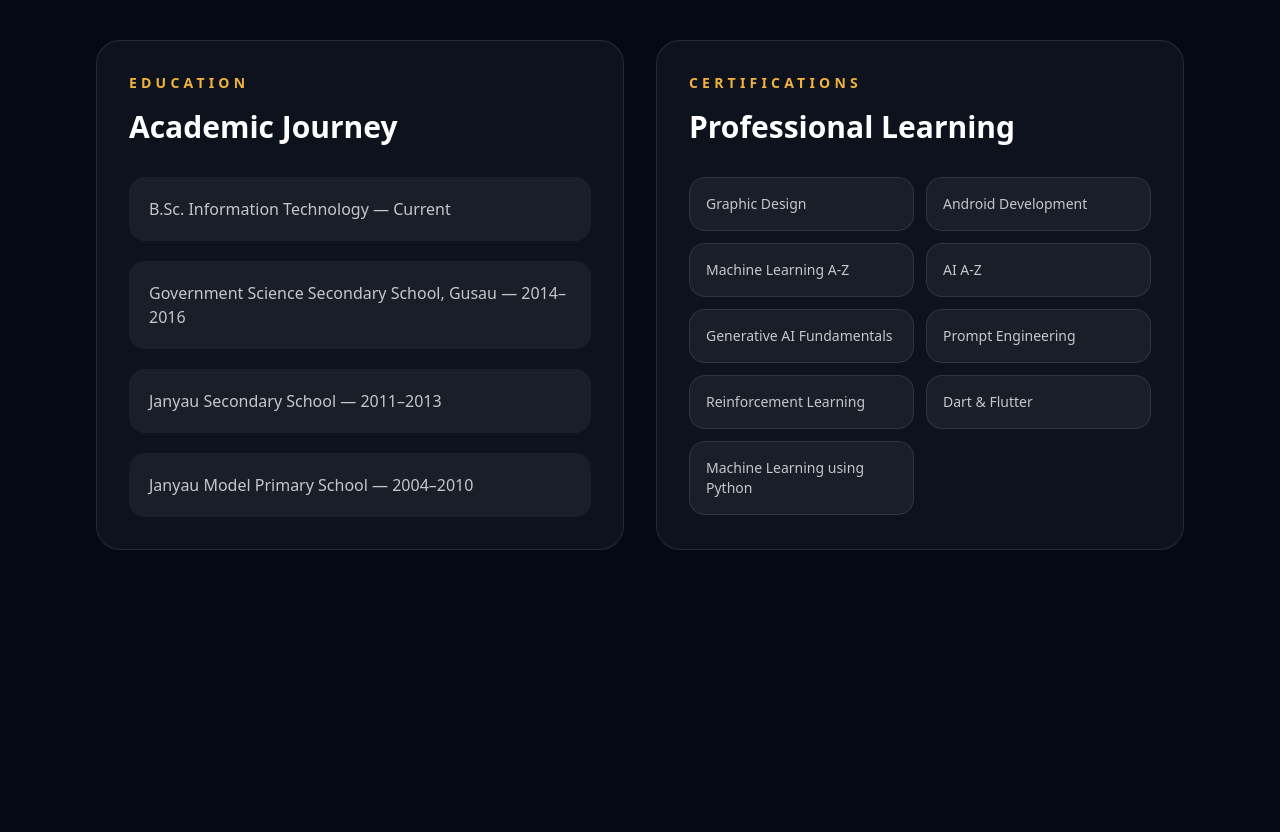
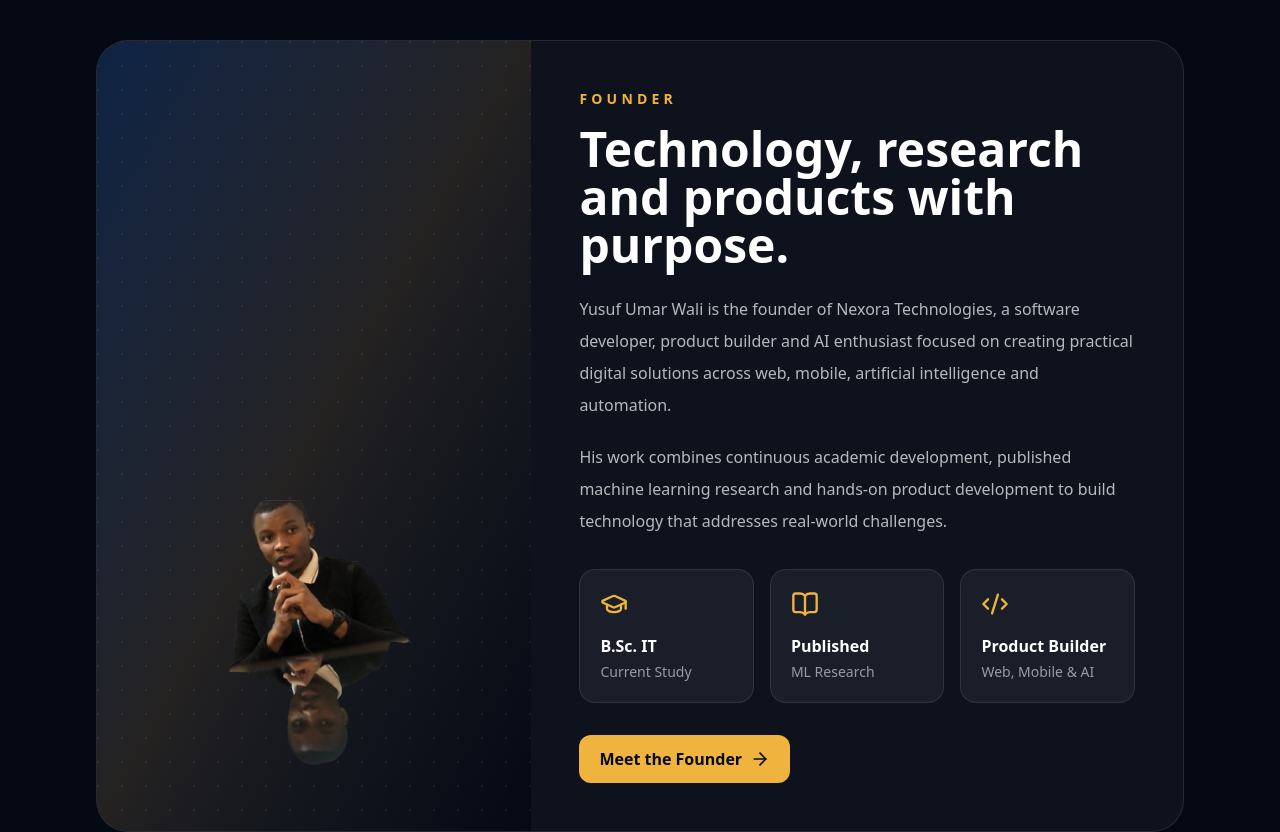
Before and after one commit to YUSUFUMARWALI/nexora-technologies, a Next.js app: page / in a window 1280 px wide. Shown: the part 4620-5452 px from the top of the page. Before the commit the page ends 5234 px from the top, so only its background shows below. Built offline with nearby package versions, Linux system fonts and the light colour scheme.

Commit message:
Add founder preview section

```diff
--- a/src/app/page.tsx
+++ b/src/app/page.tsx
@@ -1,9 +1,10 @@
 import Navbar from "@/components/Navbar";
 import Hero from "@/components/Hero";
 import About from "@/components/About";
-import Education from "@/components/Education";
 import Services from "@/components/Services";
 import ProductsShowcase from "@/components/ProductsShowcase";
+import FounderPreview from "@/components/FounderPreview";
+import Education from "@/components/Education";
 
 export default function Home() {
   return (
@@ -13,6 +14,7 @@
       <About />
       <Services />
       <ProductsShowcase />
+      <FounderPreview />
       <Education />
     </main>
   );
--- /dev/null
+++ b/src/components/FounderPreview.tsx
@@ -0,0 +1,80 @@
+import Image from "next/image";
+import Link from "next/link";
+import { ArrowRight, BookOpen, Code2, GraduationCap } from "lucide-react";
+
+export default function FounderPreview() {
+  return (
+    <section id="founder" className="section-shell text-white">
+      <div className="container-shell">
+        <div className="overflow-hidden rounded-[2rem] border border-white/10 bg-white/[0.04]">
+          <div className="grid lg:grid-cols-[0.8fr_1.2fr]">
+            <div className="relative min-h-[420px] overflow-hidden bg-gradient-to-br from-[#0B4EA2]/30 via-[#F0B33D]/10 to-[#050914] p-8">
+              <div className="absolute inset-0 opacity-30 [background-image:radial-gradient(circle_at_1px_1px,rgba(255,255,255,0.2)_1px,transparent_0)] [background-size:24px_24px]" />
+
+              <div className="relative flex h-full items-end justify-center">
+                <Image
+                  src="/images/profile/yusuf.png"
+                  alt="Yusuf Umar Wali, Founder of Nexora Technologies"
+                  width={500}
+                  height={700}
+                  className="max-h-[500px] w-auto object-contain"
+                />
+              </div>
+            </div>
+
+            <div className="p-8 md:p-12">
+              <p className="text-sm font-bold uppercase tracking-[0.3em] text-[#F0B33D]">
+                Founder
+              </p>
+
+              <h2 className="mt-4 text-4xl font-black md:text-5xl">
+                Technology, research and products with purpose.
+              </h2>
+
+              <p className="mt-6 leading-8 text-white/70">
+                Yusuf Umar Wali is the founder of Nexora Technologies, a software
+                developer, product builder and AI enthusiast focused on creating
+                practical digital solutions across web, mobile, artificial
+                intelligence and automation.
+              </p>
+
+              <p className="mt-5 leading-8 text-white/70">
+                His work combines continuous academic development, published
+                machine learning research and hands-on product development to
+                build technology that addresses real-world challenges.
+              </p>
+
+              <div className="mt-8 grid gap-4 sm:grid-cols-3">
+                <div className="rounded-2xl border border-white/10 bg-white/5 p-5">
+                  <GraduationCap className="h-7 w-7 text-[#F0B33D]" />
+                  <p className="mt-4 font-bold">B.Sc. IT</p>
+                  <p className="mt-1 text-sm text-white/55">Current Study</p>
+                </div>
+
+                <div className="rounded-2xl border border-white/10 bg-white/5 p-5">
+                  <BookOpen className="h-7 w-7 text-[#F0B33D]" />
+                  <p className="mt-4 font-bold">Published</p>
+                  <p className="mt-1 text-sm text-white/55">ML Research</p>
+                </div>
+
+                <div className="rounded-2xl border border-white/10 bg-white/5 p-5">
+                  <Code2 className="h-7 w-7 text-[#F0B33D]" />
+                  <p className="mt-4 font-bold">Product Builder</p>
+                  <p className="mt-1 text-sm text-white/55">Web, Mobile & AI</p>
+                </div>
+              </div>
+
+              <Link
+                href="/founder"
+                className="mt-8 inline-flex items-center gap-2 rounded-xl bg-[#F0B33D] px-5 py-3 font-bold text-[#050914] transition hover:bg-white"
+              >
+                Meet the Founder
+                <ArrowRight className="h-5 w-5" />
+              </Link>
+            </div>
+          </div>
+        </div>
+      </div>
+    </section>
+  );
+}
```
